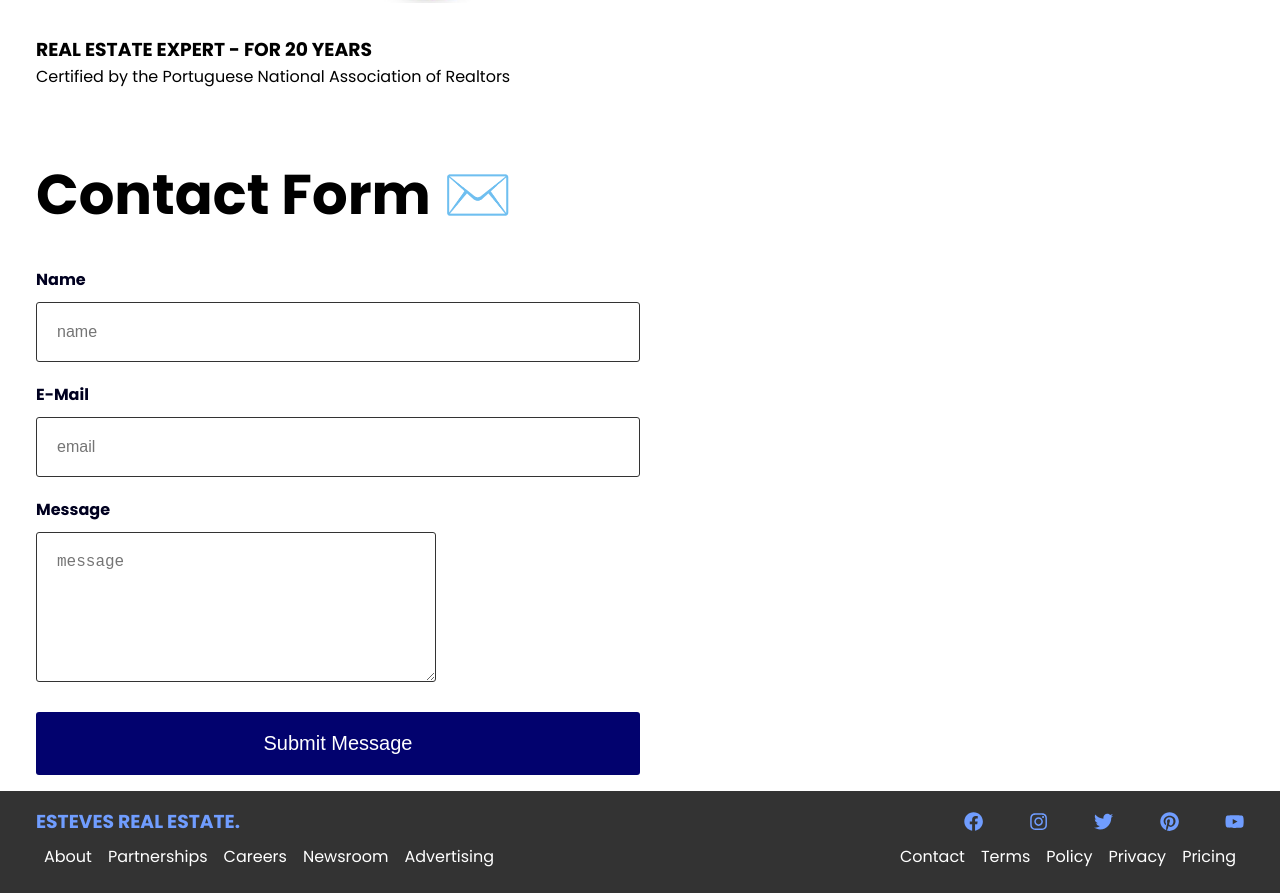
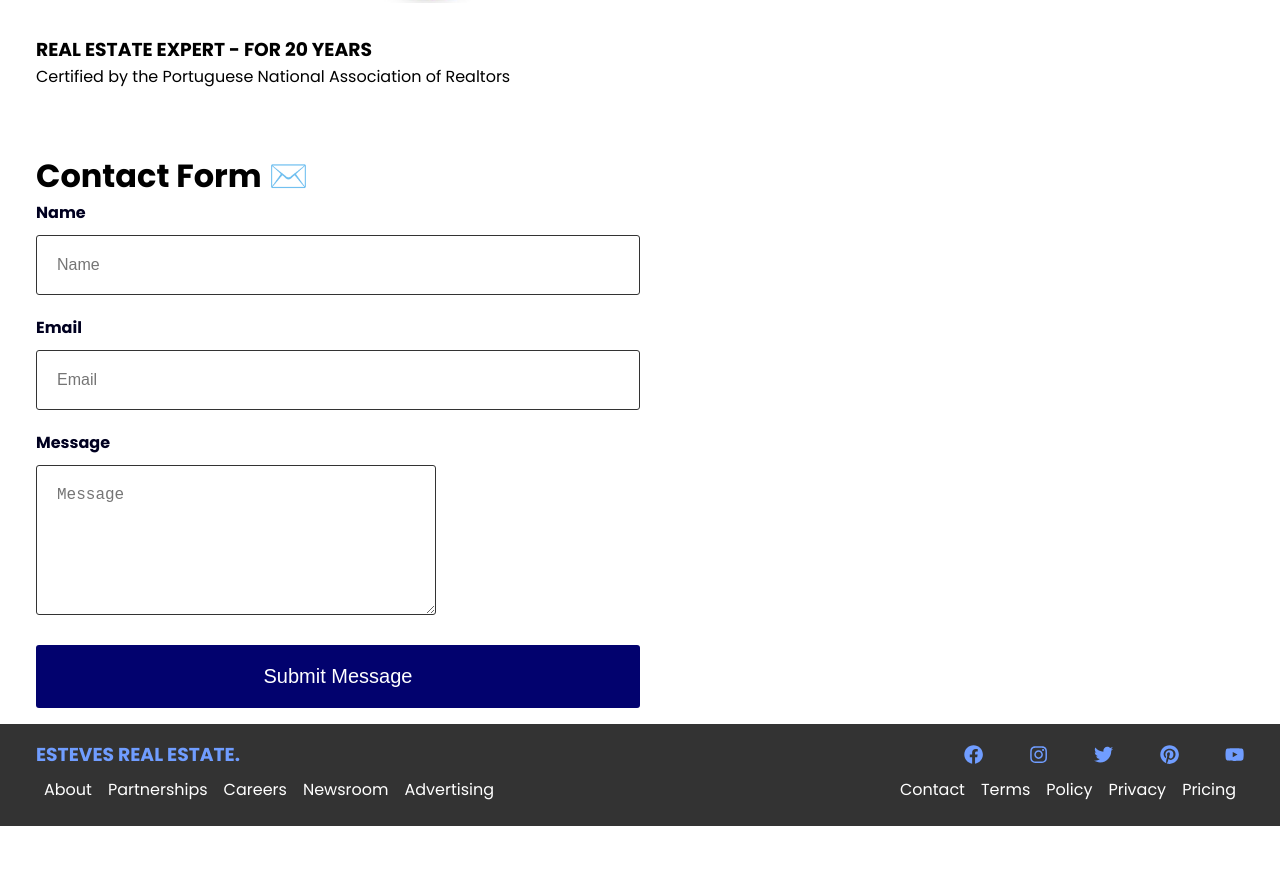
Before and after one commit to Herold1989/real-estate-website, a React (Create React App) app: page / in a window 1280 px wide. Shown: the part 1920-2813 px from the top of the page. After the commit the page ends 2746 px from the top, so only its background shows below. Built offline with nearby package versions, Linux system fonts and the light colour scheme; grey boxes are pictures that could not be loaded.

Commit message:
added firebase backend to contact form

```diff
--- a/package.json
+++ b/package.json
@@ -7,6 +7,7 @@
     "@testing-library/jest-dom": "^5.16.4",
     "@testing-library/react": "^13.3.0",
     "@testing-library/user-event": "^13.5.0",
+    "firebase": "^8.10.1",
     "react": "^18.2.0",
     "react-dom": "^18.2.0",
     "react-icons": "^4.4.0",
--- a/src/components/contact/Contact.js
+++ b/src/components/contact/Contact.js
@@ -1,26 +1,74 @@
-import React from 'react'
+import React, { useState } from 'react'
 import './ContactStyles.css'
+import { db } from './Firebase'
 
 const Contact = () => {
+  const [name, setName] = useState("")
+  const [email, setEmail] = useState("")
+  const [message, setMessage] = useState("")
+  const [loader, setLoader] = useState(false);
+
+  const handleSubmit = (e) => {
+    e.preventDefault();
+    db.collection('contacts').add({
+
+      name: name,
+      email: email,
+      message: message,
+
+    })
+
+      .then(() => {
+        setLoader(false);
+        alert("Your message has been submitted👍");
+      })
+      .catch((error) => {
+        alert(error.message);
+        setLoader(false);
+      });
+
+    setName("");
+    setEmail("");
+    setMessage("");
+  }
+
   return (
-        <div className='container'>
+    <div className='container'>
 
-        <form className='form'>
+      <form className='form' onSubmit={handleSubmit}>
 
 
-        <h1>Contact Form ✉️</h1>
+        <h2>Contact Form ✉️</h2>
         <label>Name</label>
-        <input placeholder='name'/>
+        <input
+          placeholder="Name"
+          value={name}
+          onChange={(e) => setName(e.target.value)}
+        />
 
-        <label>E-Mail</label>
-        <input placeholder='email'/>
+        <label>Email</label>
+        <input
+          placeholder="Email"
+          value={email}
+          onChange={(e) => setEmail(e.target.value)}
+        />
 
         <label>Message</label>
-        <textarea placeholder='message'></textarea>
-        <button type='submit'>Submit Message</button>
-        </form>
+        <textarea
+          placeholder="Message"
+          value={message}
+          onChange={(e) => setMessage(e.target.value)}
+        ></textarea>
 
-        </div>
+        <button
+          type="submit"
+          style={{ background: loader ? "#ccc" : " rgb(2, 2, 110)" }}
+        >
+          Submit Message
+        </button>
+      </form>
+
+    </div>
   )
 }
 
--- /dev/null
+++ b/src/components/contact/Firebase.js
@@ -0,0 +1,16 @@
+import firebase from "firebase";
+
+// Your web app's Firebase configuration
+
+var firebaseApp = firebase.initializeApp({
+    apiKey: "AIzaSyA75rrqovRVZpvQ22k2yBX6SpMWGjmg7UI",
+    authDomain: "real-estate-website-3d76d.firebaseapp.com",
+    projectId: "real-estate-website-3d76d",
+    storageBucket: "real-estate-website-3d76d.appspot.com",
+    messagingSenderId: "311928893807",
+    appId: "1:311928893807:web:96f650c24b6b30c9def89a"
+});
+
+var db = firebaseApp.firestore();
+
+export { db };
```
Also changed, not shown: 1 other file (tests, documents, lock files or other folders).
